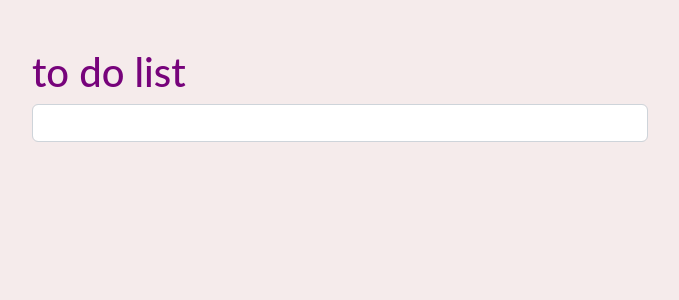
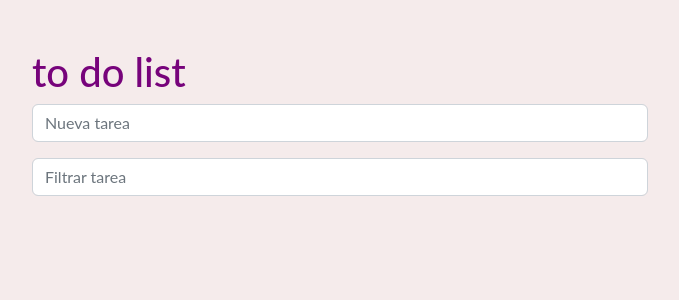
Before and after one commit to nicosis/todolist-react, a React app: page / in a window 1280 px wide. Shown: the top 300 px of the page, without its empty margins (300-979 px from the left). Built offline with nearby package versions, Linux system fonts and the light colour scheme.

Commit message:
bonus done

```diff
--- a/src/js/component/ToDoList.jsx
+++ b/src/js/component/ToDoList.jsx
@@ -6,6 +6,10 @@ const ToDoList = () => {
   const [currentTask, setCurrentTask] = useState("");
   const [tasks, setTasks] = useState([]);
   const [hoveredIndex, setHoveredIndex] = useState(-1);
+  const [currentFilterTask, setCurrentFilterTask] = useState("");
+  console.log(currentFilterTask);
+
+  const filteredTasks = tasks.filter((item) => item.toLowerCase().includes(currentFilterTask.toLowerCase()))
 
   return (
     <div className="container my-5 w-50">
@@ -16,14 +20,24 @@ const ToDoList = () => {
         onChange={(e) => setCurrentTask(e.target.value)}
         onKeyDown={(e) => {
           if (e.key === "Enter" && currentTask.trim()) {
-            setTasks([...tasks, currentTask], setCurrentTask("")); //porque setCurrentTask enta dentro de un hook
+            setTasks([currentTask, ...tasks]), setCurrentTask("");
           }
         }}
         value={currentTask} // esto es solo para actualizar el input a ""?
+        placeholder="Nueva tarea"
+        maxLength={120}
+      />
+      <input
+        className="form-control mb-3"
+        type="text"
+        onChange={(e) => {
+          setCurrentFilterTask(e.target.value);
+        }}
+        placeholder="Filtrar tarea"
         maxLength={120}
       />
       <ul className="list-group">
-        {tasks.map((item, index) => (
+        {filteredTasks.map((item, index) => (
           <li
             id="li"
             onMouseEnter={() => setHoveredIndex(index)}
@@ -38,7 +52,7 @@ const ToDoList = () => {
                   className={`trash-icon`}
                   onClick={() =>
                     setTasks(
-                      tasks.filter((_, filterIndex) => index !== filterIndex)
+                      filteredTasks.filter((_, filterIndex) => index !== filterIndex)
                     )
                   }
                 />
@@ -47,7 +61,7 @@ const ToDoList = () => {
           </li>
         ))}
       </ul>
-      <small>{tasks.length !== 0 && `${tasks.length} Items left`}</small>
+      <small>{tasks.length !== 0 && `${filteredTasks.length} Items left`}</small>
     </div>
   );
 };
```
